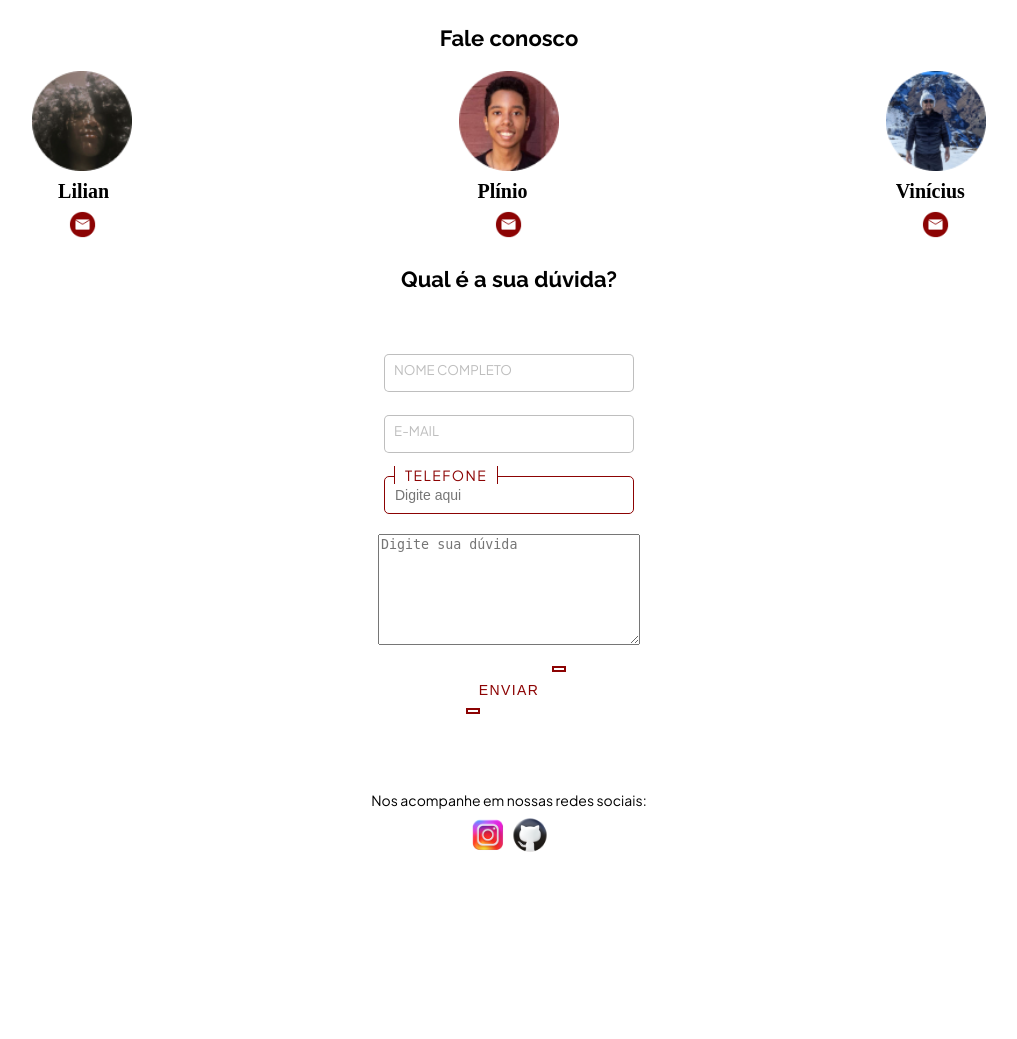
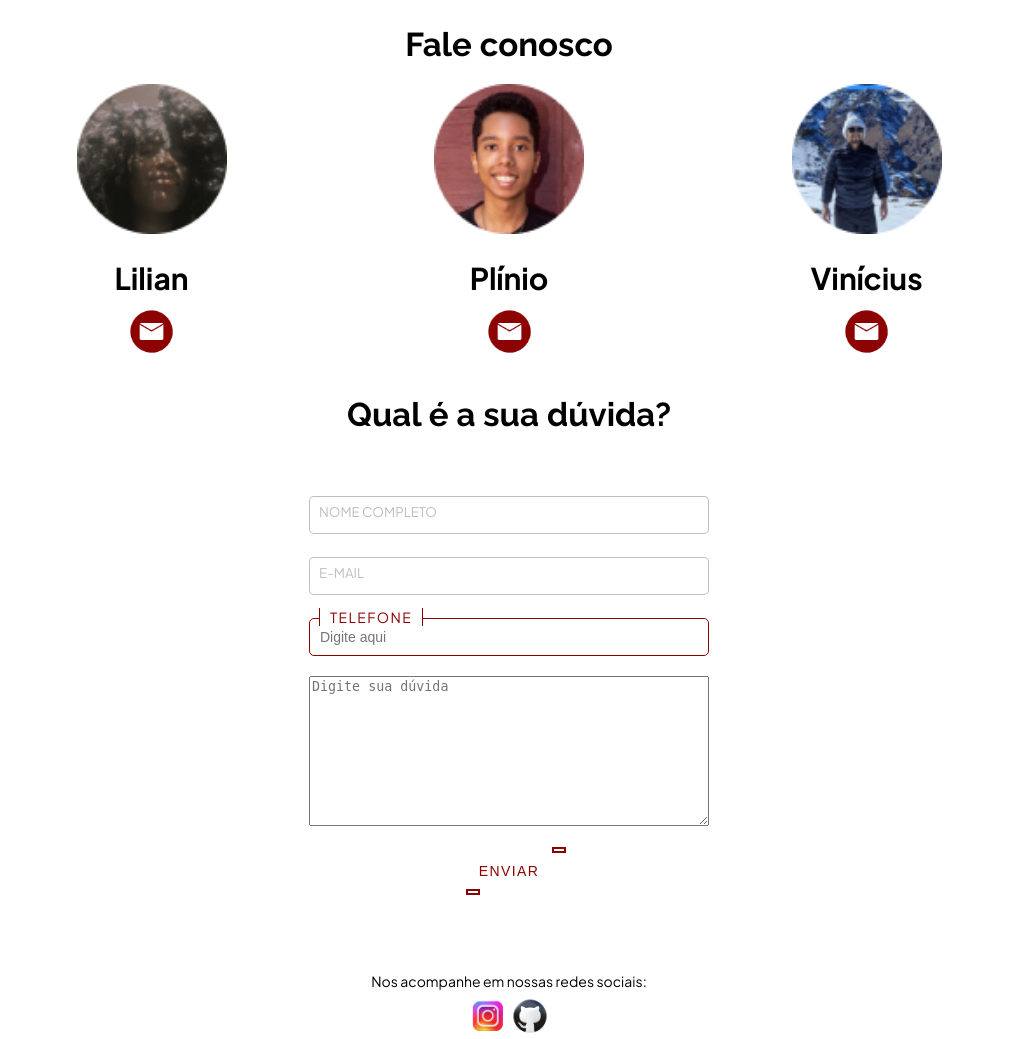
Before and after one commit to Lilian-Carvalho25/Doe-e-alimente, a PHP site: page /fale-conosco.php in a window 1280 px wide. Shown: the part 96-1135 px from the top of the page, without its empty margins (131-1148 px from the left). Before the commit the page ends 948 px from the top, so only its background shows below. Run offline with PHP 8.4, Linux system fonts and the light colour scheme.

Commit message:
Ajustando a responsividade do fale conosco
O Plínio fez a grande maioria da responsividade, eu apenas fiz alguns ajustes.

```diff
--- a/css/style.css
+++ b/css/style.css
@@ -837,37 +837,26 @@ input {
     max-width: 100%;
 }
 
+.alinhamento-contato {
+    display: flex;
+    align-items: center;
+    justify-content: center;
+    flex-direction: column;
+    gap: 7px;
+}
+
 .contato-figura {
     display: flex;
-    justify-content: space-around;
-
-}
-
-.nome {
-    display: flex;
-    justify-content: space-around;
     align-items: center;
-    font-family: "Fira Sans";
-    margin: 3px 0 3px 5px;
-
-}
-
-.email {
-    display: flex;
-    justify-content: space-around;
-    align-items: center;
-}
-
-.email img {
+    justify-content: space-evenly;
+}
+
+.alinhamento-contato .email {
     width: 27px;
 }
 
 a {
     color: black;
-}
-
-a:hover {
-    color: rgb(25, 25, 155);
 }
 
 .duvida {
@@ -1091,7 +1080,7 @@ select:focus {
 
 /* A PARTIR DE 740PX - MAIORIA SOBRE A PÁGINA FALE CONOSCO */
 @media screen and (min-width:740px) {
-    .container-contato figure img {
+    .alinhamento-contato img {
         margin-bottom: 6px;
         width: 100px;
     }
@@ -1102,11 +1091,6 @@ select:focus {
 
     .alinhamento-inseguranca p {
         font-size: 20px;
-    }
-
-    .email a {
-        font-size: 13px;
-        margin-top: 5px;
     }
 
     .duvida {
@@ -1193,7 +1177,7 @@ select:focus {
     }
 }
 
-/* A PARTIR DE 900PX - MAIORIA SOBRE A PÁGINA O QUE FAZEMOS  */
+/* A PARTIR DE 900PX - MAIORIA SOBRE A PÁGINAS O QUE FAZEMOS/FALE CONOSCO  */
 @media screen and (min-width:900px) {
     .alinhamento-flex .espaco-texto, .alinhamento2-flex .espaco-texto {
         margin: 0px 25px;
@@ -1217,6 +1201,114 @@ select:focus {
     .fundo-oq{
         padding: 230px 0px;
     }
+
+    /* CONTATO */
+
+    .alinhamento-contato img {
+        margin-bottom: 9px;
+        width: 120px;
+    }
+
+    .container-contato p {
+        font-size: 28px;
+    }
+
+    .alinhamento-inseguranca p {
+        font-size: 25px;
+    }
+
+    .alinhamento-contato .email {
+        width: 32px;
+    }
+
+    .duvida {
+        font-size: 27px;
+        margin-top: 25px;
+    }
+
+    #container-formulario2 .caixas textarea::placeholder {
+        font-size: 19px;
+    }
+
+    #container-formulario2 ::placeholder {
+        font-size: 17px;
+    }
+
+    #container-formulario2 label {
+        font-size: 30px;
+        margin-top: 4px;
+    }
+
+    .inputBox{
+        width: 300px;
+    }
+
+    textarea{
+        width: 300px;
+        height: 100px;
+    }
+    /* button{
+        width: 200px;
+            height: 50px;
+    } */
+}
+
+/* A PARTIR DE 1050PX - MAIORIA SOBRE A PÁGINA FALE CONOSCO */
+@media screen and (min-width:1050px) {
+
+    .alinhamento-contato img {
+        margin-bottom: 11px;
+        width: 120px;
+    }
+
+    .container-contato p {
+        font-size: 28px;
+    }
+
+    .alinhamento-inseguranca p {
+        font-size: 33px;
+    }
+
+    .alinhamento-contato .email{
+       width: 42px;
+      }
+
+    .duvida {
+        font-size: 32px;
+        margin-top: 25px;
+    }
+
+    #container-formulario2 .caixas textarea::placeholder {
+        font-size: 24px;
+    }
+
+    #container-formulario2 ::placeholder {
+        font-size: 23px;
+    }
+
+    #container-formulario2 label {
+        font-size: 35px;
+        margin-top: 4px;
+    }
+
+    .oq-contein {
+
+        object-fit: cover;
+    }
+
+    .inputBox{
+        width: 350px;
+    }
+
+    textarea{
+        width: 350px;
+        height: 100px;
+    }
+    /* button{
+        width: 250px;
+            height: 100px;
+    } */
+
 }
 
 /* A PARTIR DE 1158PX - MAIORIA SOBRE A PÁGINA CONTRIBUIÇÃO */
@@ -1300,6 +1392,67 @@ select:focus {
 
 }
 
+/* A PARTIR DE 1250PX - MAIORIA SOBRE A PÁGINA FALE CONOSCO */
+@media screen and (min-width:1250px) {
+    .alinhamento-contato {
+        gap: 12px;
+    }
+
+    .alinhamento-contato img {
+        margin-bottom: 13px;
+        width: 150px;
+    }
+
+    .container-contato p {
+        font-size: 30px;
+    }
+
+    .alinhamento-inseguranca p {
+        font-size: 38px;
+    }
+
+    .alinhamento-contato .email {
+       width: 45px;
+    }
+
+    .duvida {
+        font-size: 33px;
+        margin-top: 25px;
+    }
+
+    #container-formulario2 .caixas textarea::placeholder {
+        font-size: 29px;
+    }
+
+    #container-formulario2 ::placeholder {
+        font-size: 28px;
+    }
+
+    #container-formulario2 label {
+        font-size: 40px;
+        margin-top: 4px;
+    }
+
+    .oq-contein {
+
+        object-fit: cover;
+    }
+
+    .inputBox{
+        width: 400px;
+    }
+
+    textarea{
+        width: 400px;
+        height: 150px;
+    }
+    /* button{
+        width: 300px;
+            height: 150px;
+    } */
+
+}
+
 /* A PARTIR DE 1263PX - MAIORIA PÁGINA HOME */
 @media screen and (min-width:1263px) {
 
--- a/fale-conosco.php
+++ b/fale-conosco.php
@@ -52,26 +52,30 @@ if(isset($_POST['enviar'])){
     <main class="contato-main">
         <h2 class="duvida">Fale conosco</h2>
 
-        <div class="container-contato">
-        <figure class="contato-figura">
-            <img src="imagens/ft-lilian.png" alt="Lilian">
-            <img src="imagens/ft-plinio.png" alt="Plínio">
-            <img src="imagens/ft-salatiel.png" alt="Salatiel">
-        </figure>
-        <div class="nome">
-            <p><strong>Lilian</strong></p>
-            <p><strong>Plínio</strong></p>
-            <p><strong>Vinícius</strong></p>
-        </div>
+            <section class="container-contato">
+                <article class="contato-figura">
 
+                    <div class="alinhamento-contato">
+                        <img src="imagens/ft-lilian.png" alt="Lilian">
+                        <p><strong>Lilian</strong></p>
+                        <a href="mailto:kleidk74@gmail.com"><img src="imagens/gmail-icone.png" alt="ícone gmail" class="email"></a>
+                    </div>
 
+                    <div class="alinhamento-contato">
+                        <img src="imagens/ft-plinio.png" alt="Plínio">
+                        <p><strong>Plínio</strong></p>
+                        <a href="mailto:plinio.t.vasconcellos@gmail.com"><img src="imagens/gmail-icone.png" alt="ícone gmail" class="email"></a>
+                    </div>
 
-            <div class="email">
-                <a href="mailto:kleidk74@gmail.com"><img src="imagens/gmail-icone.png" alt="ícone gmail"></a>
-                <a href="mailto:plinio.t.vasconcellos@gmail.com"><img src="imagens/gmail-icone.png" alt="ícone gmail"></a>
-                <a href="mailto:viniciusdemirandabarbosa@gmail.com"><img src="imagens/gmail-icone.png" alt="ícone gmail"></a>
-            </div>
-        </div>
+                    <div class="alinhamento-contato">
+                        <img src="imagens/ft-salatiel.png" alt="Salatiel">
+                        <p><strong>Vinícius</strong></p>
+                        <a href="mailto:viniciusdemirandabarbosa@gmail.com"><img src="imagens/gmail-icone.png" alt="ícone gmail" class="email"></a>
+                    </div>
+
+                </article>
+            </section>
+
 
         <h2 class="duvida">Qual é a sua dúvida?</h2>
 
@@ -88,7 +92,7 @@ if(isset($_POST['enviar'])){
                             <span>E-mail</span>
                         </div>
                         <div class="inputBox">
-                            <input type="text" name="telefone"  placeholder="Digite aqui" autocomplete="off" class="telefones">
+                            <input id="telefone" type="text" name="telefone"  placeholder="Digite aqui" autocomplete="off" class="telefones">
                             <span>Telefone</span>
                         </div>
 
@@ -112,8 +116,11 @@ if(isset($_POST['enviar'])){
     </footer>
 
 
+    <script src="https://cdnjs.cloudflare.com/ajax/libs/jquery/3.7.0/jquery.min.js"></script>
+    <script src="https://cdnjs.cloudflare.com/ajax/libs/jquery.mask/1.14.16/jquery.mask.min.js"></script>
+    <script src="js/menu.js"></script>
+    <script src="js/contato.js"></script>
 
-    <script src="js/menu.js"></script>
 </body>
 
 </html>
--- /dev/null
+++ b/js/contato.js
@@ -0,0 +1,2 @@
+const tel = document.getElementsByClassName('telefones');
+$(tel).mask('(00) 00000-0000');
```
